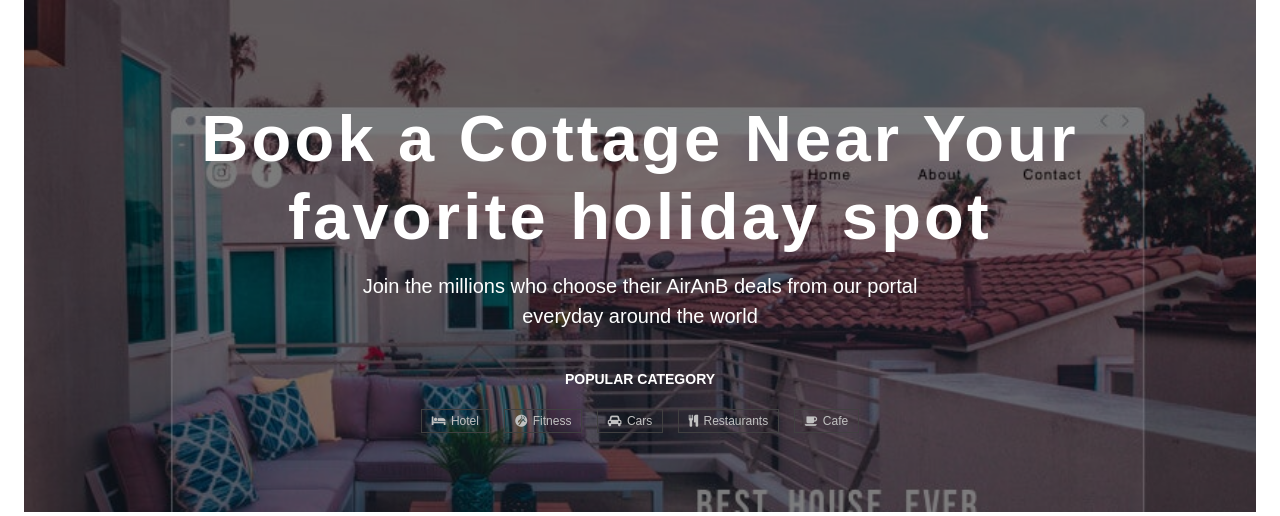
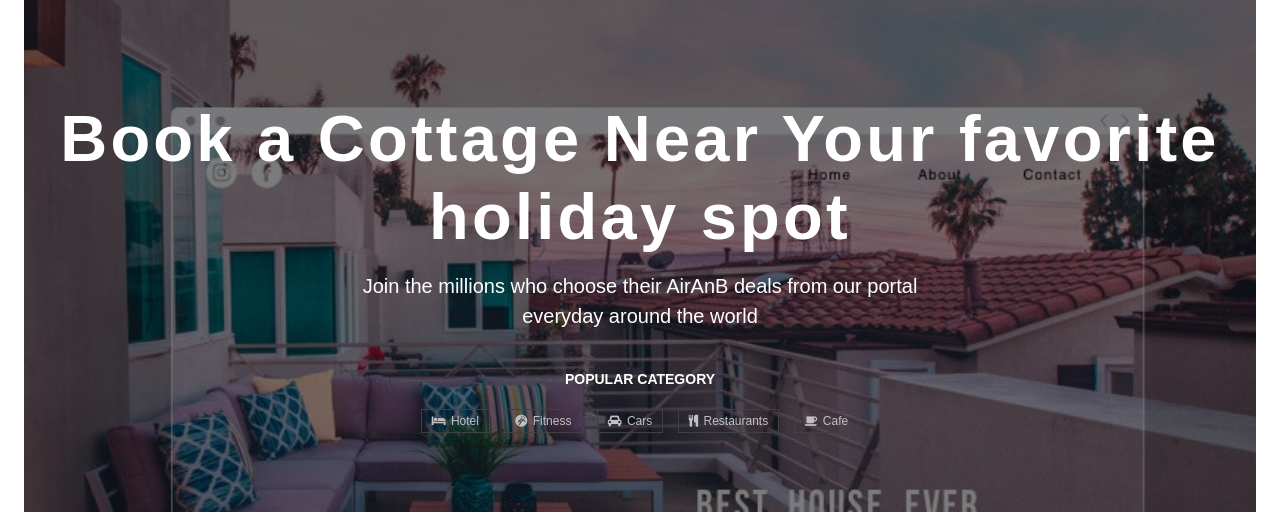
Before and after one commit to baddipudiDebora/MongoDBholidayhomeListing, a Flask app: page / in a window 1280 px wide. Shown: the part 200-716 px from the top of the page. Run offline with Flask 2, Linux system fonts and the light colour scheme; data that the repository does not hold is empty; some libraries are stand-ins or nearby versions; some web fonts are replaced.

Commit message:
Update hero container to container-fluid

```diff
--- a/templates/index.html
+++ b/templates/index.html
@@ -7,8 +7,8 @@
 
 <section class="hero-area bg-1 text-center overly">
 	<!-- Container Start -->
-	<div class="container">
-		<div class="row">
+	<div class="container-fluid px-0">
+		<div class="row m-0">
 			<div class="col-md-12">
 				<!-- Header Contetnt -->
 				<div class="content-block">
```
